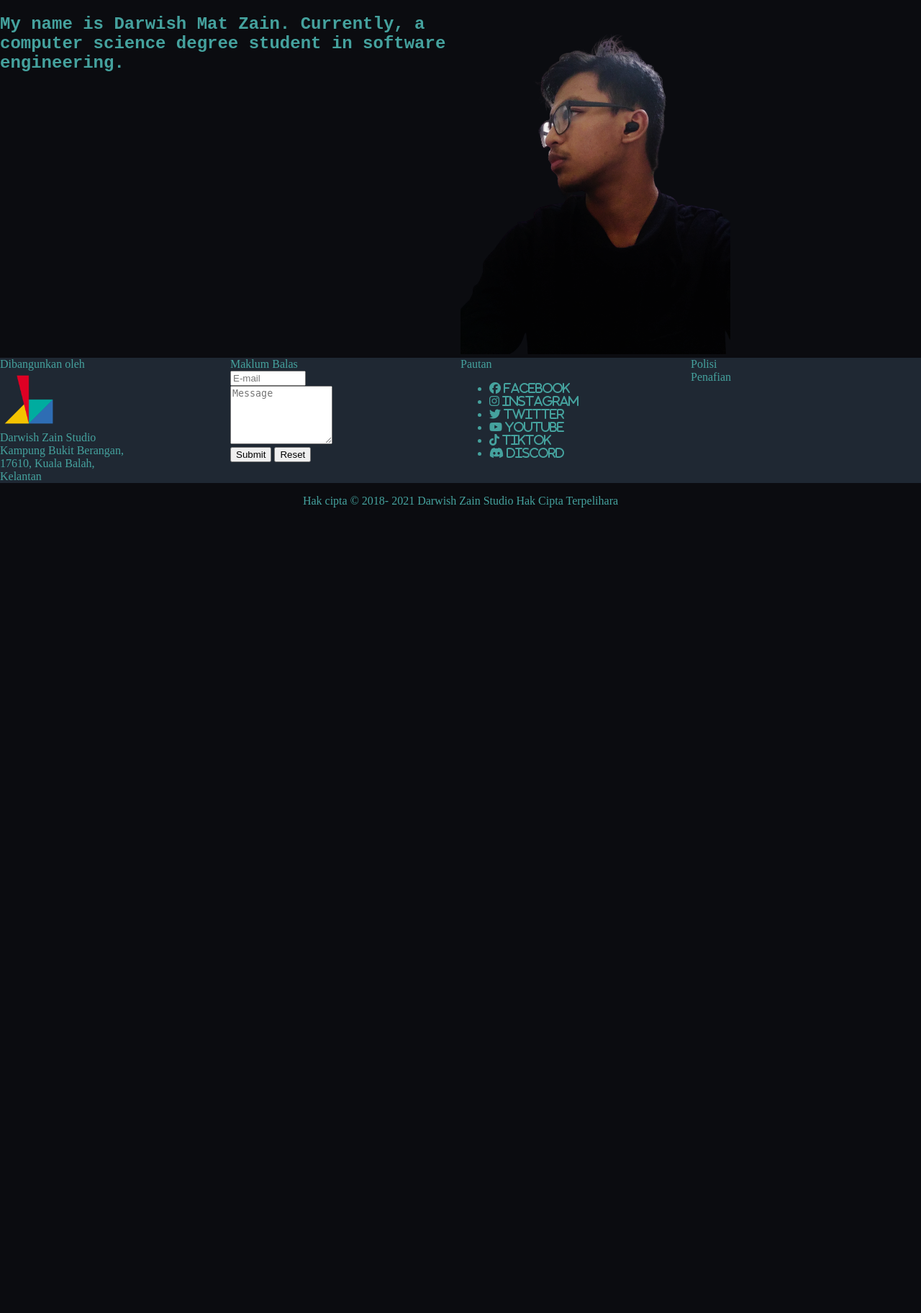
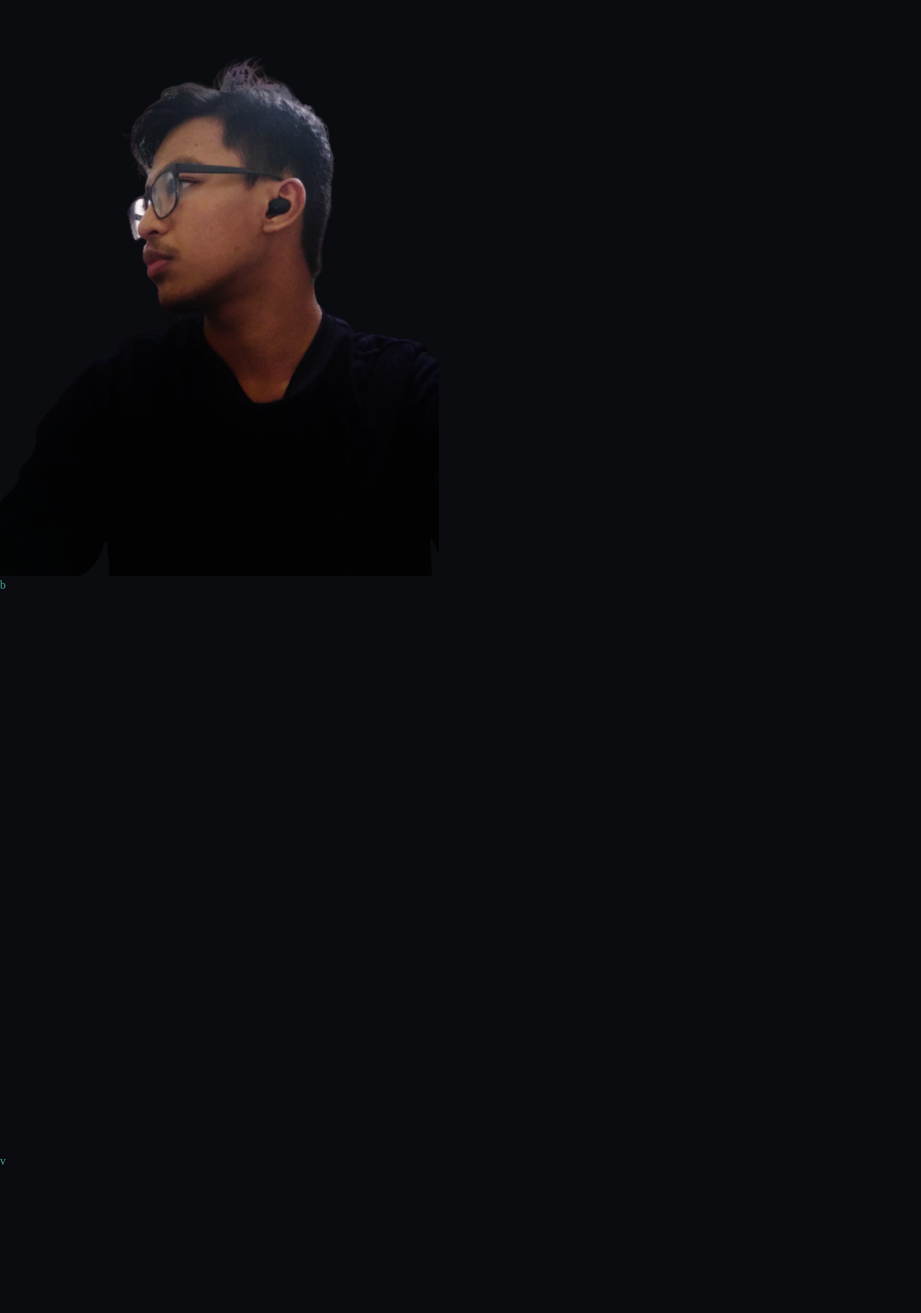
Before and after one commit to darwishzain/darwishzain.github.io, a PHP site: page / in a window 1280 px wide. Shown: the part 96-1920 px from the top of the page at 72% size. Before the commit the page ends 801 px from the top, so only its background shows below. Run offline with PHP 8.4, Linux system fonts and the light colour scheme; some libraries are stand-ins or nearby versions.

Commit message:
update
maybe this is the last time here

```diff
--- a/index.html
+++ b/index.html
@@ -27,18 +27,15 @@
 		</ul>
 	</header>
     <!--content-->
-    <div class="content">
-        <div>
-            <h2>
-                My name is Darwish Mat Zain. Currently,
-                a computer science degree student in
-                software engineering.
-            </h2>
-        </div>
-        <div>
-            <img src="/img/darwish1.png" height="25%" alt="">
-        </div>
-    </div>
+    <span class="content">
+        <img src="/img/darwish1.png" alt="">
+    </span>
+    <span class="content">
+        b
+    </span>
+    <span class="content">
+        v
+    </span>
     <!--footer-->
 	<footer>
         <div class="foot">
@@ -66,7 +63,7 @@
                 <li> <a href="https://www.facebook.com/darwishzainstd" target="_blank"> <i class="fab fa-facebook"> Facebook</i> </a> </li>
                 <li> <a href="https://www.instagram.com/darwishzainstd" target="_blank"> <i class="fab fa-instagram"> Instagram</i> </a> </li>
                 <li> <a href="https://www.twitter.com/darwishzainstd" target="_blank"> <i class="fab fa-twitter"> Twitter</i> </a> </li>
-                <!--<li> <a href=""> <i class="fab fa-linkedin" target="_blank"> LinkedIn</i> </a> </li>-->
+                <li> <a href="https://www.linkedin.com/in/darwishzainstd/"> <i class="fab fa-linkedin" target="_blank"> LinkedIn</i> </a> </li>
                 <li> <a href="https://youtube.com/channel/UCS3PMx-k6Osp6oQWEUROHzg"> <i class="fab fa-youtube" target="_blank"> Youtube</i> </a> </li>
                 <li> <a href="https://www.tiktok.com/@darwishzainstd?" target="_blank"> <i class="fab fa-tiktok"> Tiktok</i> </a> </li>
                 <li> <a href="" target="_blank"> <i class="fab fa-discord"> Discord</i> </a> </li>
--- a/styles/main.css
+++ b/styles/main.css
@@ -50,12 +50,9 @@ header ul{
   color: var(--bga);
 }
 .content{
-  font-family: 'Courier New', Courier, monospace;
+  height: 100vh;
+  width: 100%;
   display: inline-flex;
-}
-.content div{
-  width: 50%;
-  height: 50%;
 }
 /*footer*/
 footer{
```
Also changed, not shown: pages/about.html (+48 -0 lines), img/darwish0.png (added), note/colorswall_blue-tint-6.txt (renamed from colorswall_blue-tint-6.txt), note/colorswall_emeral-green-tint.txt (renamed from colorswall_emeral-green-tint.txt), note/website12-1024x512.jpg (renamed from website12-1024x512.jpg), note/website4-1024x512.jpg (renamed from website4-1024x512.jpg).
